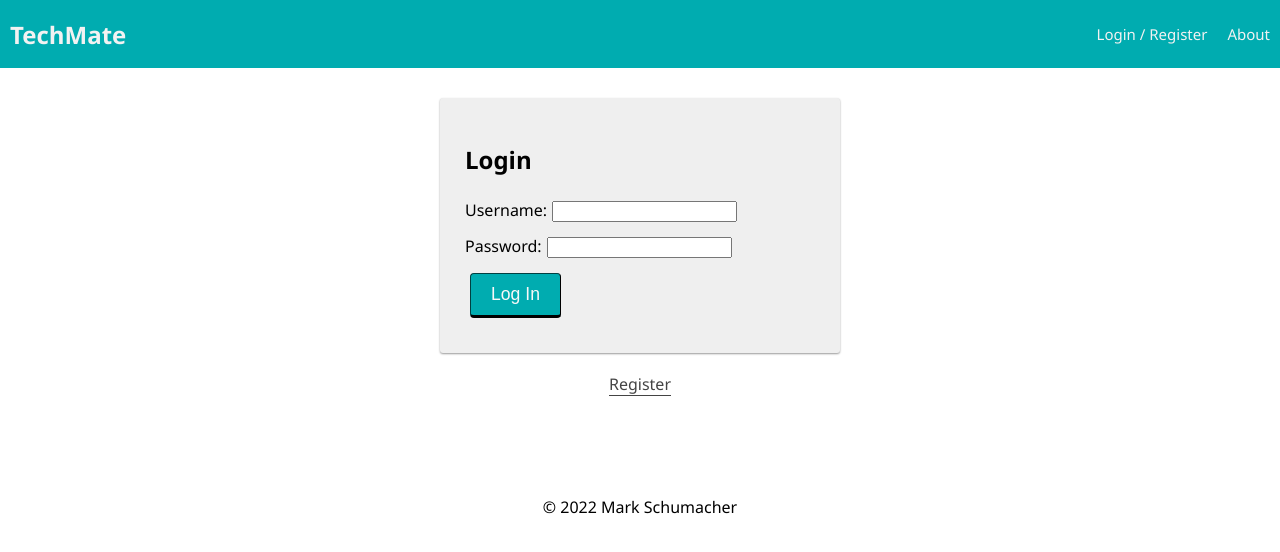
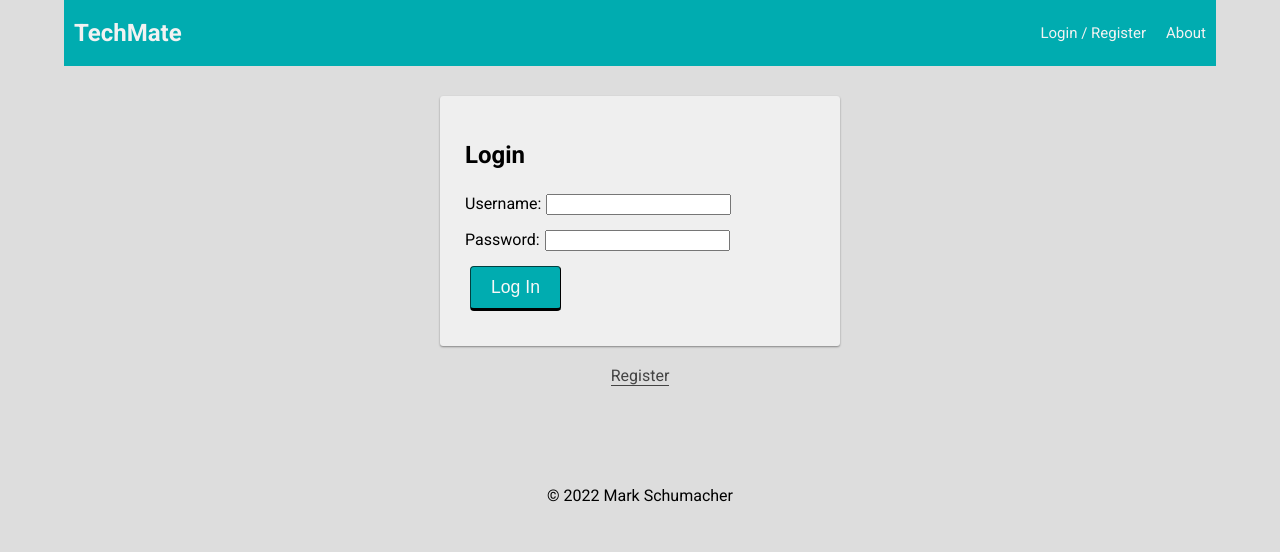
Before and after one commit to VenoMidas/TechMate, a React (Create React App) app: page /user#/home in a window 1280 px wide. Shown: the top 552 px of the page. Built offline with nearby package versions, Linux system fonts and the light colour scheme; no server answers.

Commit message:
Wrap app in container and chang BGC

```diff
--- a/src/components/App/App.css
+++ b/src/components/App/App.css
@@ -5,8 +5,9 @@ body,
 }
 
 body {
-  font-family: 'Segoe UI', Tahoma, Geneva, Verdana, sans-serif;
+  font-family: Roboto, 'Segoe UI', Tahoma, Geneva, Verdana, sans-serif;
   margin: 0px;
+  background-color: #ddd;
 }
 
 img {
--- a/src/components/App/App.jsx
+++ b/src/components/App/App.jsx
@@ -6,20 +6,20 @@ import {
   Switch,
 } from 'react-router-dom';
 import { useDispatch, useSelector } from 'react-redux';
-
+// Component Imports
 import Nav from '../Nav/Nav';
 import Footer from '../Footer/Footer';
 import ProtectedRoute from '../ProtectedRoute/ProtectedRoute';
 import AboutPage from '../AboutPage/AboutPage';
-import LandingPage from '../LandingPage/LandingPage';
 import LoginPage from '../LoginPage/LoginPage';
 import RegisterPage from '../RegisterPage/RegisterPage';
 import TechnicianView from '../TechnicianView/TechnicianView';
 import DispatchView from '../DispatchView/DispatchView';
 import ProfileView from '../ProfileView/ProfileView';
 import AllUsersView from '../AllUsersView/AllUsersView';
-
+// Styling imports css and MUI
 import './App.css';
+import Container from '@mui/material/Container';
 
 function App() {
   const dispatch = useDispatch();
@@ -31,6 +31,7 @@ function App() {
   }, [dispatch]);
 
   return (
+    <Container >
       <Router>
         <div>
           <Nav />
@@ -137,7 +138,8 @@ function App() {
           <Footer />
         </div>
       </Router>
+    </Container>
   );
-}
+};
 
 export default App;
```
Lines whose indentation alone changed are shown as unchanged.
